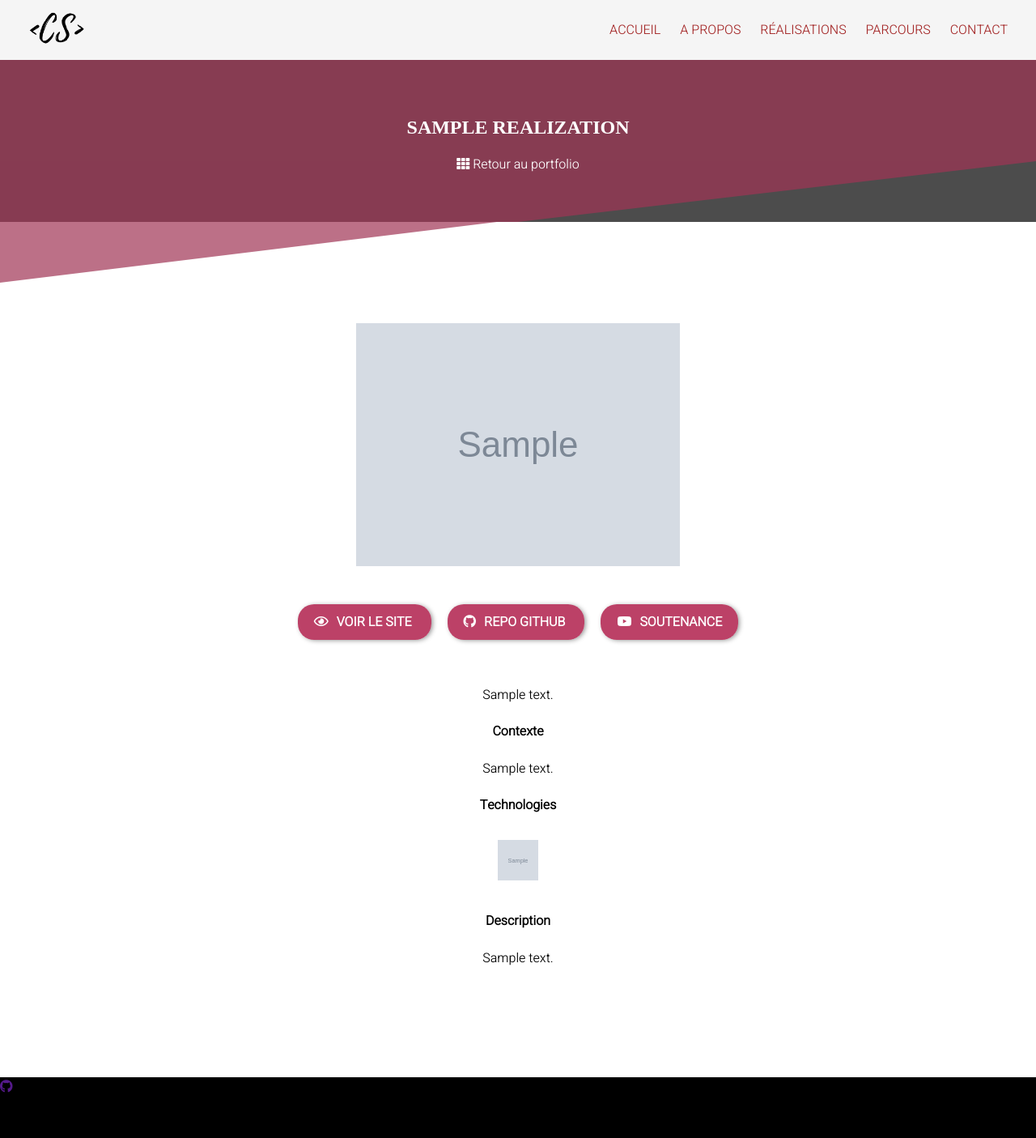
After one commit to CharlotteSaury/Portfolio, a Symfony app: template templates/realization/show.html.twig in a window 1280 px wide. The commit adds this page. Shown: the whole page at 81% size. Run offline with Twig, Linux system fonts and the light colour scheme; the template is opened without the code that fills it: most values are stand-ins (such as "Sample title", 1, 10 or a date in 2020); some libraries are stand-ins or nearby versions; some web fonts are replaced.

Commit message:
realization show page

```diff
--- a/composer.json
+++ b/composer.json
@@ -39,6 +39,7 @@
         "symfony/web-link": "5.1.*",
         "symfony/yaml": "5.1.*",
         "twig/extra-bundle": "^2.12|^3.0",
+        "twig/intl-extra": "^3.1",
         "twig/twig": "^2.12|^3.0"
     },
     "require-dev": {
--- a/public/css/style.css
+++ b/public/css/style.css
@@ -55,6 +55,15 @@ h5 {
     background-color: #a03555;
 }
 
+.custom-link {
+    color: #a03555;
+    text-decoration: none;
+}
+
+.custom-link:hover {
+    color: #edc990;
+}
+
 .section {
     padding-left: 110px;
     padding-right: 110px;
@@ -62,7 +71,7 @@ h5 {
 
 .page-header {
     background-color: rgba(160, 53, 85, 0.7);
-    height: 50px;
+    height: 75px;
     color: white;
     text-align: center;
     padding-top: 50px;
@@ -74,19 +83,29 @@ h5 {
     border-left: 48vw solid rgba(160, 53, 85, 0.7);
     border-bottom: 75px solid transparent;
     border-right: 50vw solid transparent;
-    margin-bottom: 75px;
+    margin-bottom: 50px;
     position: relative;
 }
 
 .page-header:after {
     content: "";
-    height: 176px;
+    height: 200px;
     background-color: rgba(0,0,0,0.7);
     width: 100%;
     position: absolute;
     top: 0px;
     left: 0px;
     z-index: -100;
+}
+
+.page-header .custom-link {
+    color: white;
+    position: relative;
+    z-index: 1000;
+}
+
+.page-header .custom-link:hover {
+    color: #edc990;
 }
 
 .page-description {
@@ -485,3 +504,49 @@ footer {
 /**************************/
 /* ****** PORTFOLIO PAGE ********/
 /**************************/
+.page-content-show {
+    text-align: center;
+    padding-top: 0px;
+}
+
+.realization-gallery-div img {
+    text-align: center;
+    max-width: 75%;
+}
+
+.realization-show-infos {
+    display: flex;
+}
+
+.realization-show-infos img {
+    max-width: 50%;
+}
+
+.realization-show-links-div {
+    padding-top: 50px;
+    padding-bottom: 50px;
+    text-align: center;
+}
+
+.realization-show-links-div i {
+    margin-right: 10px;
+}
+
+.realization-description-div {
+    text-align: center;
+}
+
+.realization-description-div img {
+    margin: 10px;
+}
+
+.other-realizations-links {
+    margin-top: 75px;
+    display: flex;
+    justify-content: space-between;
+}
+
+.other-realizations-links i{
+    margin-right: 10px;
+    margin-left: 10px;
+}
--- a/src/Entity/Realization.php
+++ b/src/Entity/Realization.php
@@ -210,4 +210,9 @@ class Realization
 
         return $this;
     }
+
+    public function getSlug(): ?string
+    {
+        return mb_strtolower(str_replace(' ', '_', $this->title));
+    }
 }
--- a/templates/home/index.html.twig
+++ b/templates/home/index.html.twig
@@ -137,7 +137,7 @@
 		{% include "realization/portfolio_div_realizations.html.twig" %}
 
 
-		<a href="{{ path('portfolio') }}" class="custom-btn">Voir toutes les réalisations</a>
+		<a href="{{ path('realization.index') }}" class="custom-btn">Voir toutes les réalisations</a>
 	</div>
 
 	<div class="contact-div section"></div>
--- a/templates/realization/portfolio_div_realizations.html.twig
+++ b/templates/realization/portfolio_div_realizations.html.twig
@@ -12,7 +12,7 @@
 								{% endfor %}
 							</p>
 						</div>
-						<a href="#" title="Plus d'infos">
+						<a href="{{ path('realization.show', {id: realization.id, slug: realization.slug}) }}" title="Plus d'infos">
 							<i class="fas fa-search-plus"></i>
 						</a>
 						{% if realization.url %}
--- /dev/null
+++ b/templates/realization/show.html.twig
@@ -0,0 +1,71 @@
+{% extends 'base.html.twig' %}
+
+{% block title %}Mon portfolio
+{% endblock %}
+
+{% block body %}
+	<div class="page-header">
+		<h2>{{ realization.title }}</h2>
+		<a class="custom-link" href="{{ path('realization.index') }}">
+			<i class="fas fa-th"></i>
+			Retour au portfolio
+		</a>
+	</div>
+	<div class="page-header-after"></div>
+
+	<div class="page-content section page-content-show">
+		<div class="realization-gallery-div">
+			<img src="{{ asset('images/realization/' ~ realization.image) }}" alt="Page d'accueil du site {{ realization.title }}"/>
+		</div>
+		<div class="realization-show-links-div">
+			{% if realization.url %}
+				<a class="custom-btn" href="{{ realization.url }}" target="_hblank">
+					<i class="far fa-eye"></i>Voir le site
+				</a>
+			{% endif %}
+			{% if realization.github %}
+				<a class="custom-btn" href="{{ realization.github }}" target="_hblank">
+					<i class="fab fa-github"></i>Repo GitHub
+				</a>
+			{% endif %}
+			{% if realization.github %}
+				<a class="custom-btn" href="{{ realization.github }}" target="_hblank">
+					<i class="fab fa-youtube"></i>Soutenance
+				</a>
+			{% endif %}
+		</div>
+		<div class="realization-description-div">
+			<p>{{ realization.shortDesc }}</p>
+			<h4>Contexte</h4>
+			<p>{{ realization.context }}</p>
+			<h4>Technologies</h4>
+			{% for techno in realization.technos %}
+				<img src="{{ asset('images/techno/' ~ techno.image ) }}" width="50" height="50" alt="{{ techno.title }} logo"/>
+			{% endfor %}
+			<h4>Description</h4>
+			<p>{{ realization.description }}</p>
+		</div>
+
+		<div class="other-realizations-links">
+			{% if previous is defined and previous is not null %}
+				<a class="custom-link" href="{{ path('realization.show', {id: previous.id, slug: previous.slug}) }}">
+					<i class="fas fa-arrow-left"></i>
+					Réalisation précédente :
+					{{ previous.title }}
+				</a>
+			{% else %}
+				<div></div>
+			{% endif %}
+
+			{% if next is defined and next is not null %}
+				<a class="custom-link" href="{{ path('realization.show', {id: next.id, slug: next.slug}) }}">
+					Réalisation suivante :
+					{{ next.title }}
+					<i class="fas fa-arrow-right"></i>
+				</a>
+			{% else %}
+				<div></div>
+			{% endif %}
+		</div>
+	</div>
+{% endblock %}
```
Also changed, not shown: src/Controller/RealizationController.php (+17 -1 lines), src/Manager/RealizationManager.php (+19 -0 lines), 2 other files.
